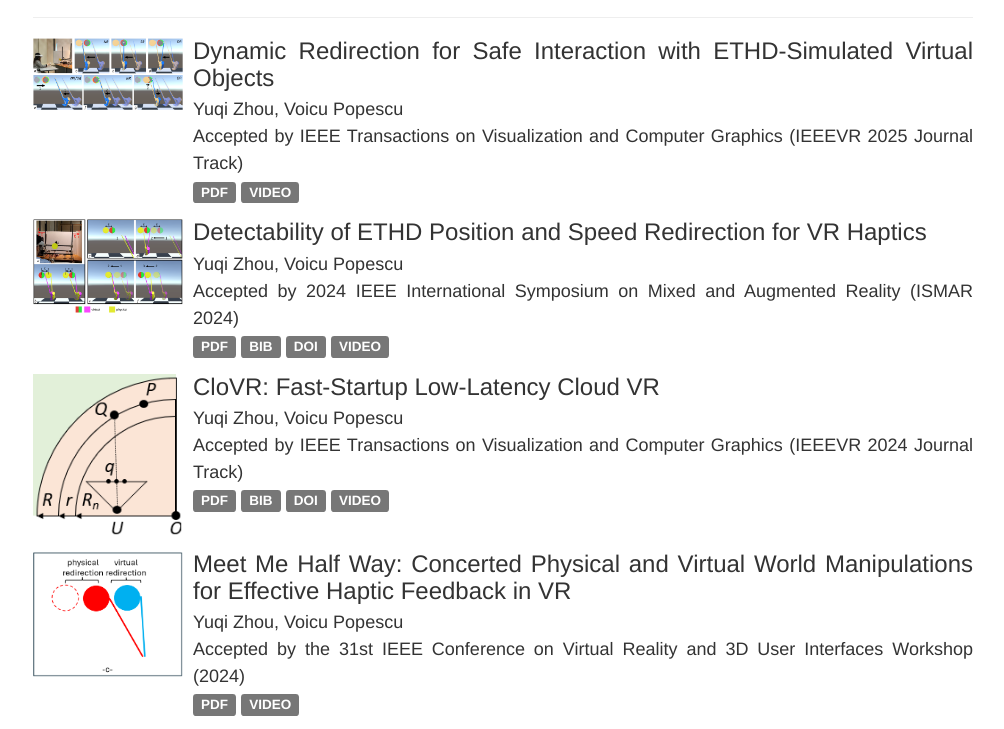
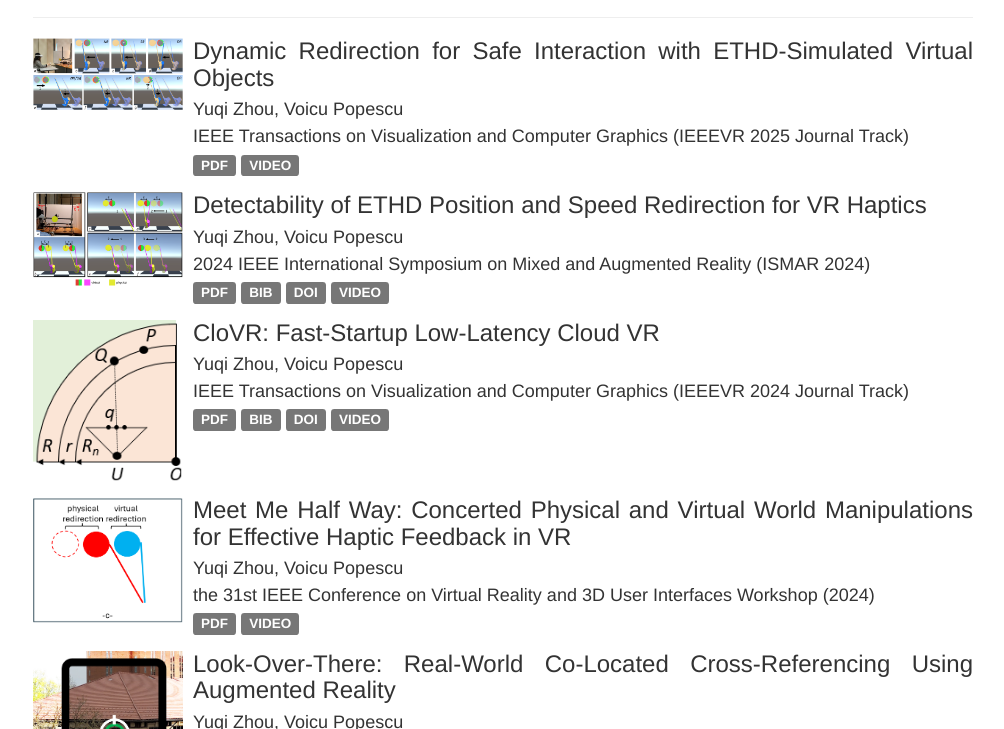
Before and after one commit to youyutiancai/youyutiancai.github.io, a plain HTML site: page publications.html in a window 1280 px wide. Shown: the part 168-897 px from the top of the page, without its empty margins (137-1141 px from the left). Drawn offline with Linux system fonts and the light colour scheme.

Commit message:
changed some text

```diff
--- a/publications.html
+++ b/publications.html
@@ -47,7 +47,7 @@
                         <div class="media-body">
                             <h3 class="media-heading"> Dynamic Redirection for Safe Interaction with ETHD-Simulated Virtual Objects </h3>
                             Yuqi Zhou, Voicu Popescu <br>
-                            Accepted by IEEE Transactions on Visualization and Computer Graphics (IEEEVR 2025 Journal Track)<br>
+                            IEEE Transactions on Visualization and Computer Graphics (IEEEVR 2025 Journal Track)<br>
                             <a href="contents/publications/pdfs/IEEEVR_2025.pdf" class="label label-default">PDF</a>
                             <a href="videos/publications/IEEEVR_2025.mp4" class="label label-default">VIDEO</a>
                         </div>
@@ -60,7 +60,7 @@
                         <div class="media-body">
                             <h3 class="media-heading"> Detectability of ETHD Position and Speed Redirection for VR Haptics </h3>
                             Yuqi Zhou, Voicu Popescu <br>
-                            Accepted by 2024 IEEE International Symposium on Mixed and Augmented Reality (ISMAR 2024)<br>
+                            2024 IEEE International Symposium on Mixed and Augmented Reality (ISMAR 2024)<br>
                             <a href="contents/publications/pdfs/ISMAR_2024.pdf" class="label label-default">PDF</a>
                             <a href="contents/publications/bibs/ISMAR_2024.txt" class="label label-default">BIB</a>
                             <a href="https://doi.org/10.1109/ISMAR62088.2024.00028" class="label label-default">DOI</a>
@@ -75,7 +75,7 @@
                         <div class="media-body">
                             <h3 class="media-heading"> CloVR: Fast-Startup Low-Latency Cloud VR </h3>
                             Yuqi Zhou, Voicu Popescu <br>
-                            Accepted by IEEE Transactions on Visualization and Computer Graphics (IEEEVR 2024 Journal Track)<br>
+                            IEEE Transactions on Visualization and Computer Graphics (IEEEVR 2024 Journal Track)<br>
                             <a href="contents/publications/pdfs/IEEEVR_CloVR.pdf" class="label label-default">PDF</a>
                             <a href="contents/publications/bibs/IEEEVR_CloVR.txt" class="label label-default">BIB</a>
                             <a href="https://doi.org/10.1109/TVCG.2024.3372059" class="label label-default">DOI</a>
@@ -91,7 +91,7 @@
                             <h3 class="media-heading"> Meet Me Half Way: Concerted Physical and Virtual World Manipulations
                                 for Effective Haptic Feedback in VR </h3>
                             Yuqi Zhou, Voicu Popescu <br>
-                            Accepted by the 31st IEEE Conference on Virtual Reality and 3D User Interfaces Workshop (2024)<br>
+                            the 31st IEEE Conference on Virtual Reality and 3D User Interfaces Workshop (2024)<br>
                             <a href="contents/publications/pdfs/IEEEVR_2024_workshop.pdf" class="label label-default">PDF</a>
                             <a href="videos/publications/IEEEVR_2024_workshop.mp4" class="label label-default">VIDEO</a>
                         </div>
@@ -104,7 +104,7 @@
                         <div class="media-body">
                             <h3 class="media-heading"> Look-Over-There: Real-World Co-Located Cross-Referencing Using Augmented Reality </h3>
                             Yuqi Zhou, Voicu Popescu <br>
-                            Accepted by the 19th International Joint Conference on Computer Vision, Imaging and Computer Graphics Theory and
+                            the 19th International Joint Conference on Computer Vision, Imaging and Computer Graphics Theory and
                                 Applications (VISIGRAPP 2024)<br>
                             <a href="contents/publications/pdfs/VISIGRAPH_2024.pdf" class="label label-default">PDF</a>
                             <a href="videos/publications/VISIGRAPH_2024.mp4" class="label label-default">VIDEO</a>
```
